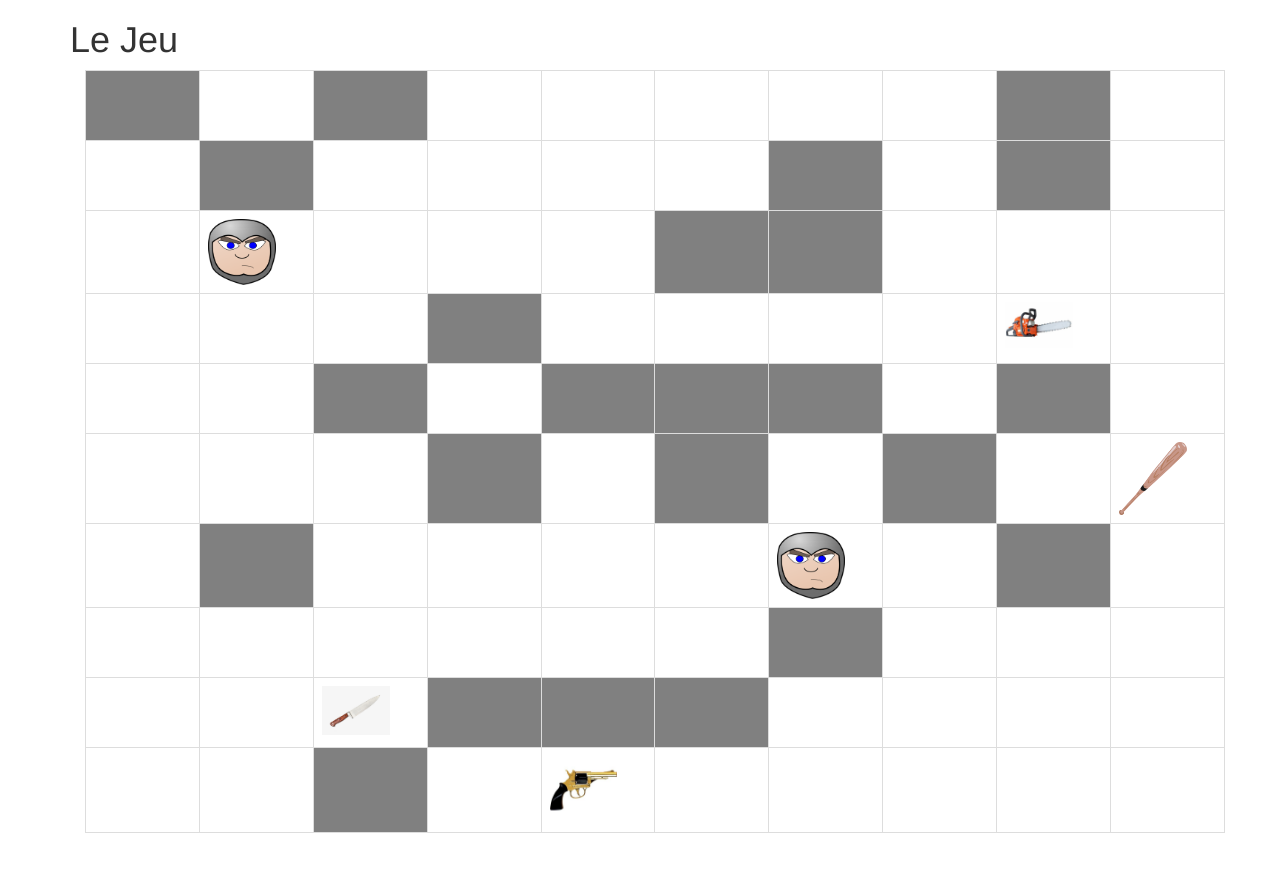
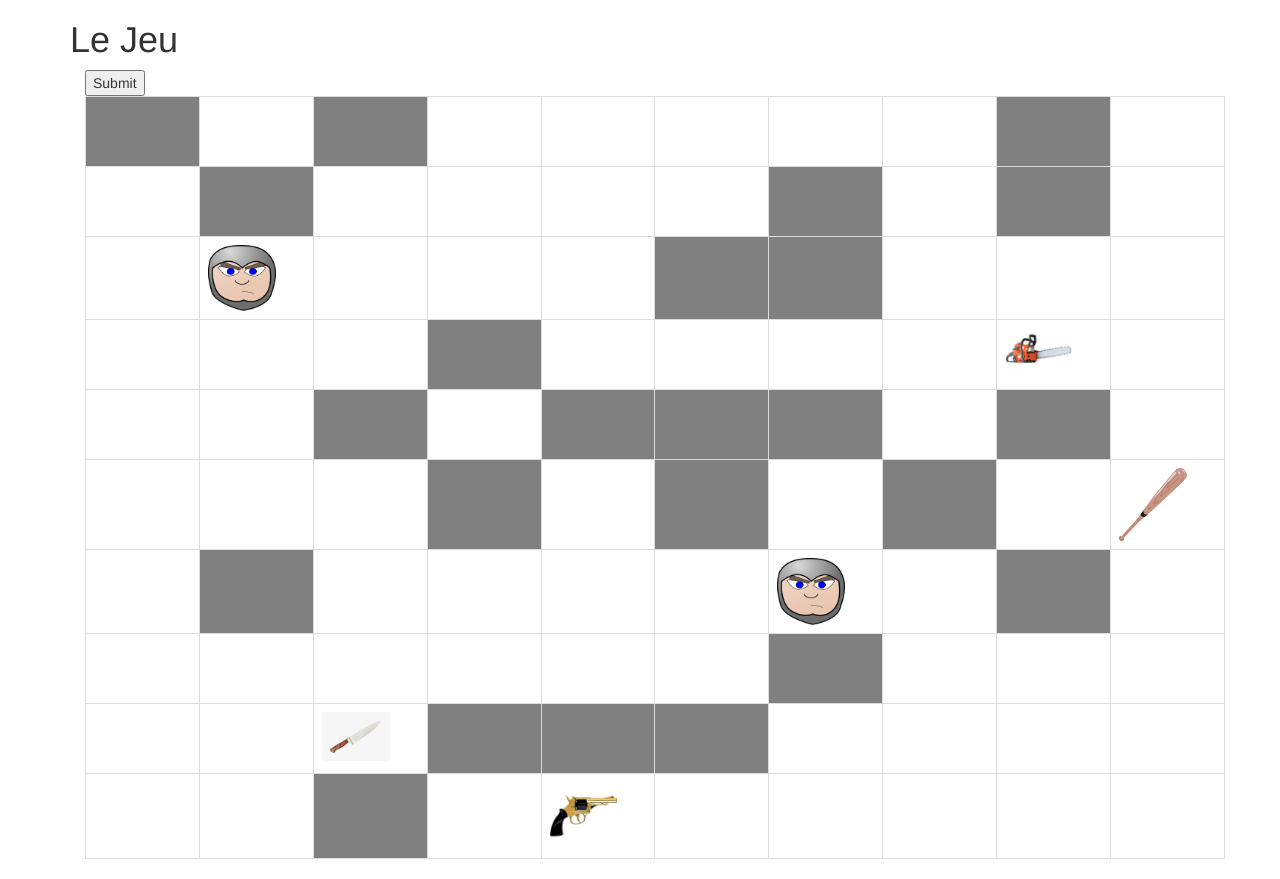
Before and after one commit to j6455lienv/p-jeuPlateauJS, a plain HTML site: page index.html in a window 1280 px wide. Both pictures are taken after typing "Sample", "Sample" into the empty fields and a click on the input 119 px from the left and 420 px from the top of the page. Before the commit the page ends 853 px from the top, so only its background shows below. Drawn offline with nearby package versions, Linux system fonts and the light colour scheme.

Commit message:
arrangement_fact_wip

```diff
--- a/index.html
+++ b/index.html
@@ -1,7 +1,8 @@
 <!DOCTYPE html>
 <html lang="en">
+
 <head>
-    <meta charset="utf-8"/>
+    <meta charset="utf-8" />
     <title>Jeu de Plateau</title>
     <link rel="stylesheet" type="text/css" href="css/style.css">
 </head>
@@ -24,18 +25,12 @@
                         <legend class="col-form-label col-sm-2 pt-0">Perso</legend>
                         <div class="col-sm-10">
                             <div class="form-check">
-                            <input class="form-check-input" type="radio" name="typePerso1" id="typePerso_j1"
-                                   value="Bourrin" checked/>
-                            <label class="form-check-label" for="typePerso_j1">
-                                Bourrin
-                            </label>
+                                <input class="form-check-input" type="radio" name="typePerso1" id="typePerso_j1" value="Bourrin" checked/>
+                                <label class="form-check-label" for="typePerso_j1">Bourrin</label>
                             </div>
                             <div class="form-check">
-                            <input class="form-check-input" type="radio" name="typePerso1" id="typePerso_j1"
-                                   value="Mage">
-                            <label class="form-check-label" for="typePerso_j1">
-                                Mage
-                            </label>
+                                <input class="form-check-input" type="radio" name="typePerso1" id="typePerso_j1" value="Mage">
+                                <label class="form-check-label" for="typePerso_j1">Mage</label>
                             </div>
                         </div>
                     </div>
@@ -53,18 +48,12 @@
                         <legend class="col-form-label col-sm-2 pt-0">Perso</legend>
                         <div class="col-sm-10">
                             <div class="form-check">
-                            <input class="form-check-input" type="radio" name="typePerso2" id="typePerso_j2"
-                                   value="Bourrin" checked/>
-                            <label class="form-check-label" for="typePerso_j2">
-                                Bourrin
-                            </label>
+                                <input class="form-check-input" type="radio" name="typePerso2" id="typePerso_j2" value="Bourrin" checked/>
+                                <label class="form-check-label" for="typePerso_j2">Bourrin</label>
                             </div>
                             <div class="form-check">
-                            <input class="form-check-input" type="radio" name="typePerso2" id="typePerso_j2"
-                                   value="Mage">
-                            <label class="form-check-label" for="typePerso_j2">
-                                Mage
-                            </label>
+                                <input class="form-check-input" type="radio" name="typePerso2" id="typePerso_j2" value="Mage">
+                                <label class="form-check-label" for="typePerso_j2">Mage</label>
                             </div>
                         </div>
                     </div>
@@ -72,13 +61,14 @@
 
                 <div class="form-group row">
                     <div class="col-sm-10">
-                    <input type="submit" class="btn btn-primary"
-                           onclick="demarrer(nom_j1, typePerso_j1, nom_j2, typePerso_j2)"/>
+                        <input type="submit" class="btn btn-primary" onclick="init(nom_j1, typePerso_j1, nom_j2, typePerso_j2)" />
                     </div>
                 </div>
+
             </form>
         </div>
         <div id="jeu" class="container">
+            <input type="submit" onclick="reset()" name="Reset" />
         </div>
     </div>
     <!-- Latest compiled and minified CSS -->
--- a/js/classGame.js
+++ b/js/classGame.js
@@ -3,6 +3,10 @@ class Game {
 
         this.nbCol = nbCol;
         this.nbRow = nbRow;
+        this.nom_j1 = nom_j1;
+        this.typePerso_j1 = typePerso_j1;
+        this.nom_j2 = nom_j2;
+        this.typePerso_j2 =typePerso_j2;
 
         //gestion du DOM
         var getDivElt = document.getElementById('jeu');
@@ -11,57 +15,37 @@ class Game {
         var tbodyElt = document.createElement('tbody');
         tableElt.appendChild(tbodyElt);
         getDivElt.appendChild(tableElt);
-        //implementation buut reset
-
-        // var divButtElt = document.createElement('div');
-        // divButtElt.className = 'form-group row';
-        // var buttElt = document.createElement('input');
-        // buttElt.type = 'submit';
-        // buttElt.className = 'btn btn-primary';
-        // buttElt.value = 'Reset';
-        // buttElt.onclick = 'reset';
-        //
-        // divButtElt.appendChild(buttElt);
-        // getDivElt.appendChild(divButtElt);
-
-
-
-    //         <input type="submit" class="btn btn-primary" value="test"
-    //     onclick="demarrer(nom_j1, typePerso_j1, nom_j2, typePerso_j2)"/>
-
 
         //instanciation joueurs
         //******************nouveau-creation d'instance perso depuis formulaire html***********//
-        if (typePerso_j1 === 'Bourrin') {
-            var j1 = new Bourrin(Outils.getRandomId(this.nbCol, this.nbRow), nom_j1);
-        } else if (typePerso_j1 === 'Mage') {
-            var j1 = new Mage(Outils.getRandomId(this.nbCol, this.nbRow), nom_j1);
-        } else {
-            alert('Le Joueur 1 n\'a pas choisis de type de personnage');
+        var j1 = '';
+        var j2 = '';
+        switch(this.typePerso_j1){
+            case 'Bourrin':j1 = new Bourrin(Outils.getRandomId(this.nbCol, this.nbRow), this.nom_j1);break;
+            case 'Mage':j1 = new Mage(Outils.getRandomId(this.nbCol, this.nbRow), this.nom_j1);break;
         }
-
-        if (typePerso_j2 === 'Bourrin') {
-            var j2 = new Bourrin(Outils.getRandomId(this.nbCol, this.nbRow), nom_j2);
-        } else if (typePerso_j2 === 'Mage') {
-            var j2 = new Mage(Outils.getRandomId(this.nbCol, this.nbRow), nom_j2);
-        } else {
-            alert('Le Joueur 2 n\'a pas choisis de type de personnage');
+        switch(this.typePerso_j2){
+            case 'Bourrin':j2 = new Bourrin(Outils.getRandomId(this.nbCol, this.nbRow), this.nom_j2);break;
+            case 'Mage':j2 = new Mage(Outils.getRandomId(this.nbCol, this.nbRow), this.nom_j2);break;
         }
 
         console.log('-------Controle instance des joueurs1-------');
         console.log('Nom du j1 : ' + j1.name);
-        console.log('Type de j1 : ' + typePerso_j1.value);
+        console.log('Type de j1 : ' + this.typePerso_j1);
         console.log('Id de j1 : ' + j1.id);
+        console.log('Img : ' + j1.image);
         console.log('...');
 
         console.log('-------Controle instance des joueurs2-------');
         console.log('Nom du j2 : ' + j2.name);
-        console.log('Type de j2 : ' + typePerso_j2.value);
+        console.log('Type de j2 : ' + this.typePerso_j2);
         console.log('Id de j2 : ' + j2.id);
+        console.log('Img : ' + j2.image);
         console.log('...');
         //*************************************************************************************//
 
         //instanciation armes
+        //**************************************************************************************//
         var couteauObj = new Couteau(Outils.getRandomId(nbCol, nbRow));
         var pistoletObj = new Pistolet(Outils.getRandomId(nbCol, nbRow));
         var batteObj = new Batte(Outils.getRandomId(nbCol, nbRow));
@@ -77,17 +61,23 @@ class Game {
         console.log('pistoletObj => construct Row : ' + pistoletObj.intRow + ' et construct Col : ' + pistoletObj.intCol);
         console.log('batteObj => construct Row : ' + batteObj.intRow + ' et construct Col : ' + batteObj.intCol);
         console.log('tronconneuseObj => construct Row : ' + tronconneuseObj.intRow + ' et construct Col : ' + tronconneuseObj.intCol);
+        //***************************************************************************************//
 
-        //creation d'un tableau
-        var tab = [];
+        var tab = [];//creation d'un tableau 'qui ne sert a rien pour le moment'
+
+        function setArrayCase(Obj) {
+            tdElt.style.backgroundColor = 'none';
+            var imgElt = document.createElement('img');
+            imgElt.src = Obj.image;
+            tdElt.appendChild(imgElt);
+        }
 
         for (var i = 0; i < nbRow; i++) {
 
             var trElt = document.createElement('tr');
             tbodyElt.appendChild(trElt);
 
-            //creation d'un deuxieme tableau 'row'
-            var tabRow = [];
+            var tabRow = [];//creation d'un deuxieme tableau 'row'
 
             for (var j = 0; j < nbCol; j++) {
 
@@ -99,37 +89,15 @@ class Game {
                 }, false);
 
                 //insertion des armes dans la map
-                if (tdElt.id === couteauObj.id) {
-                    tdElt.style.backgroundColor = 'none';
-                    var imgElt = document.createElement('img');
-                    imgElt.src = couteauObj.image;
-                    tdElt.appendChild(imgElt);
-                } else if (tdElt.id === pistoletObj.id) {
-                    tdElt.style.backgroundColor = 'none';
-                    var imgElt = document.createElement('img');
-                    imgElt.src = pistoletObj.image;
-                    tdElt.appendChild(imgElt);
-                } else if (tdElt.id === batteObj.id) {
-                    tdElt.style.backgroundColor = 'none';
-                    var imgElt = document.createElement('img');
-                    imgElt.src = batteObj.image;
-                    tdElt.appendChild(imgElt);
-                } else if (tdElt.id === tronconneuseObj.id) {
-                    tdElt.style.backgroundColor = 'none';
-                    var imgElt = document.createElement('img');
-                    imgElt.src = tronconneuseObj.image;
-                    tdElt.appendChild(imgElt);
-                } else if (tdElt.id === j1.id) {
-                    tdElt.style.backgroundColor = 'none';
-                    var imgElt = document.createElement('img');
-                    imgElt.src = j1.image;
-                    tdElt.appendChild(imgElt);
-                } else if (tdElt.id === j2.id) {
-                    tdElt.style.backgroundColor = 'none';
-                    var imgElt = document.createElement('img');
-                    imgElt.src = j2.image;
-                    tdElt.appendChild(imgElt);
-                } else {tdElt.style.backgroundColor = Outils.getRandomColor(nbCol)};
+                switch(tdElt.id){
+                    case couteauObj.id:setArrayCase(couteauObj);break;
+                    case pistoletObj.id:setArrayCase(pistoletObj);break;
+                    case batteObj.id:setArrayCase(batteObj);break;
+                    case tronconneuseObj.id:setArrayCase(tronconneuseObj);break;
+                    case j1.id:setArrayCase(j1);break;
+                    case j2.id:setArrayCase(j2);break;
+                    default:  tdElt.style.backgroundColor = Outils.getRandomColor(nbCol);
+                }
 
                 //on peuple une ligne jusqu'à la fin de tour de boucle
                 tabRow.push(tdElt.id);
--- a/js/classOutils.js
+++ b/js/classOutils.js
@@ -14,7 +14,7 @@ class Outils {
         var color;
         var booleanRandom = Math.floor(Math.random() * nbCol); //randomisation, est égale à un nombre entre 0 et nbCol passé en parametre lors de l'instanciation map
         //        console.log("Nombre boolean = "+booleanRandom);
-        if (booleanRandom === 0 || booleanRandom === 1 /*|| booleanRandom == 2*/) //permet d'avoir que 30% de case grisées
+        if (booleanRandom === 0 || booleanRandom === 1 /*|| booleanRandom == 2*/ ) //permet d'avoir que 30% de case grisées
         {
             color = 'grey';
         } else {
--- a/js/classPersos.js
+++ b/js/classPersos.js
@@ -12,7 +12,7 @@ class Bourrin extends Persos {
     constructor(id, name) {
         super(id, name);
         this.sante = 200;
-        this.image = "./img/perso4.png";
+        this.image = './img/perso4.png';
     }
 
     attaqueSpecial(){
@@ -24,7 +24,7 @@ class Bourrin extends Persos {
 class Mage extends Persos {
     constructor(id, name) {
         super(id, name);
-        this.image = "./img/perso2.jpg";
+        this.image = './img/perso2.jpg';
     }
 
     attaqueSpecial(){
--- a/js/main.js
+++ b/js/main.js
@@ -1,40 +1,21 @@
+//record des enregistrement venant du formulaire
+function init(nom_j1, typePerso_j1, nom_j2, typePerso_j2){
+    var nom_j1 = nom_j1.value;
+    var typePerso_j1 = typePerso_j1.value;
+    var nom_j2 = nom_j2.value;
+    var typePerso_j2 = typePerso_j2.value;
+    demarrer(nom_j1, typePerso_j1, nom_j2, typePerso_j2);
+}
+
 function demarrer(nom_j1, typePerso_j1, nom_j2, typePerso_j2) {
 
     document.getElementById('form').innerHTML = '';
 
-    // console.log('...');
-    // console.log('nom_j1 = ' + nom_j1.value);
-    // console.log('nom_j2 = ' + nom_j2.value);
-    // console.log('typePerso_j1 = ' + typePerso_j1.value);
-    // console.log('typePerso_j2 = ' + typePerso_j2.value);
-    // console.log('...');
-
     //Initialisation d'un Jeu
     var game = new Game();
-    game.creer(10, 10, nom_j1.value, typePerso_j1.value, nom_j2.value, typePerso_j2.value);
+    game.creer(10, 10, nom_j1, typePerso_j1, nom_j2, typePerso_j2);
+}
 
-    /**
-     * Controle fonctionnement des objets Armes.
-     * @type {Armes}
-     */
-    // var hsCouteau = new Couteau(Outils.getRandomId(game.nbCol, game.nbRow));
-    // var hsPistolet = new Pistolet(Outils.getRandomId(game.nbCol, game.nbRow));
-    // var hsBatte = new Batte(Outils.getRandomId(game.nbCol, game.nbRow));
-    // var hsTronconneuse = new Tronconneuse(Outils.getRandomId(game.nbCol, game.nbRow));
-    //
-    // console.log('Nom du couteau : ' + hsCouteau.name);
-    // console.log('Degat du couteau : ' + hsCouteau.degat);
-    // console.log(hsCouteau.infligerDegat());
-    // console.log('Resistance du couteau : ' + hsCouteau.resistance);
-    // console.log(hsCouteau.armeCassee());
-    // console.log('Id du couteau hors scope Game : ' + hsCouteau.id);
-    // console.log('Ligne du couteau hors scope Game : ' + hsCouteau.intRow);
-    // console.log('Colonne du couteau hors scope Game : ' + hsCouteau.intCol);
-    // console.log('...');
-
-    function reset(){
-        document.getElementById('jeu').innerHTML = '';
-        game.delete();
-        demarrer(nom_j1, typePerso_j1, nom_j2, typePerso_j2);
-    }
+function reset() {
+    //comment faire ??
 }
```
Lines whose indentation alone changed are shown as unchanged.
